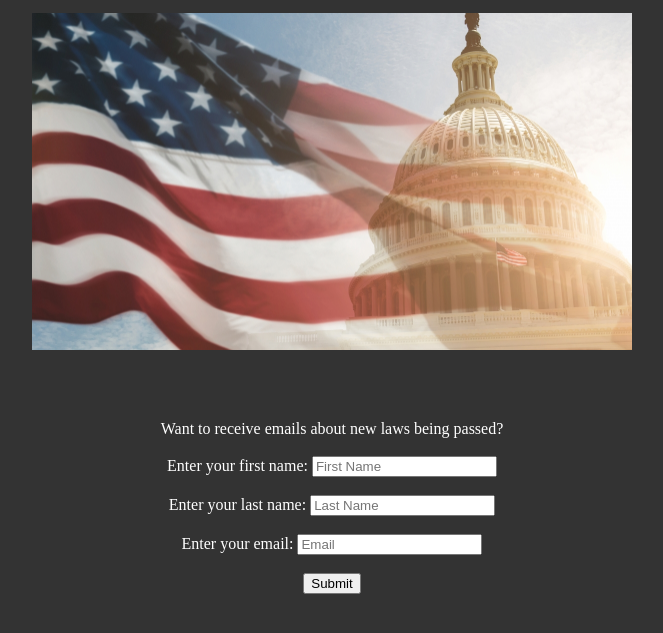
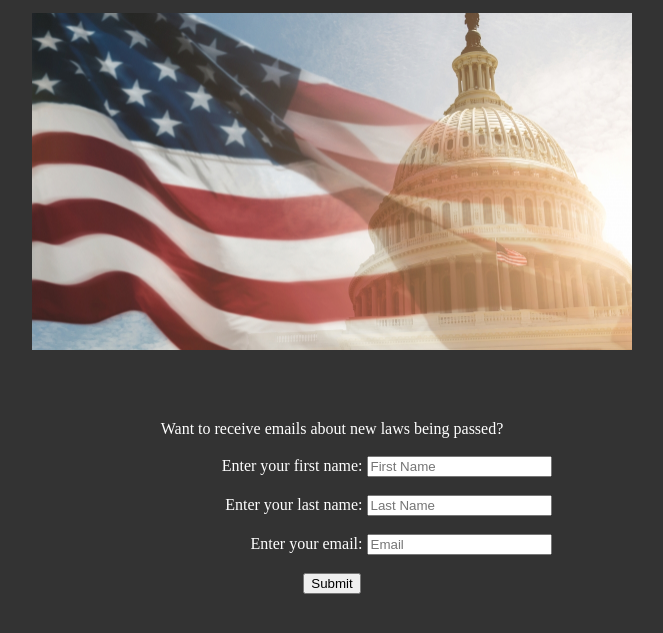
Before and after one commit to AllenCaoo/LawScraper, a website: page public/views/index.html in a window 1280 px wide. Shown: the part 109-742 px from the top of the page, without its empty margins (276-939 px from the left). Drawn offline with Linux system fonts and the light colour scheme.

Commit message:
Aligned text boxes in submission body

```diff
--- a/public/views/index.html
+++ b/public/views/index.html
@@ -43,6 +43,16 @@ body {
     height: 100px;
 }
 
+label{
+    display: inline-block;
+    clear: left;
+    width: 250px;
+    text-align: right;
+}
+input {
+  display: inline-block;
+}
+
 </style>
 
 <div class="title">
@@ -55,13 +65,12 @@ body {
     <div class="empty"></div>
     Want to receive emails about new laws being passed?
     <form id="submission" method="post" action="/views/index.html"><br>
-        Enter your first name: <input type="text" id="firstname"
-            name="firstname" placeholder="First Name" required/><br><br>
-        Enter your last name: <input type="text" id="lastname"
-            name="lastname" placeholder="Last Name" required/><br><br>
-        Enter your email: <input type="email" id="email"
-            name="email" placeholder="Email" required/><br><br>
-
+        <label>Enter your first name: </label>
+            <input type="text" id="firstname" name="firstname" placeholder="First Name" required/><br><br>
+        <label>Enter your last name: </label>
+            <input type="text" id="lastname" name="lastname" placeholder="Last Name" required/><br><br>
+        <label>Enter your email: </label>
+            <input type="email" id="email" name="email" placeholder="Email" required/><br><br>
         <button id="submit button" type="submit">Submit</button> <br>
     </form>
 
```
